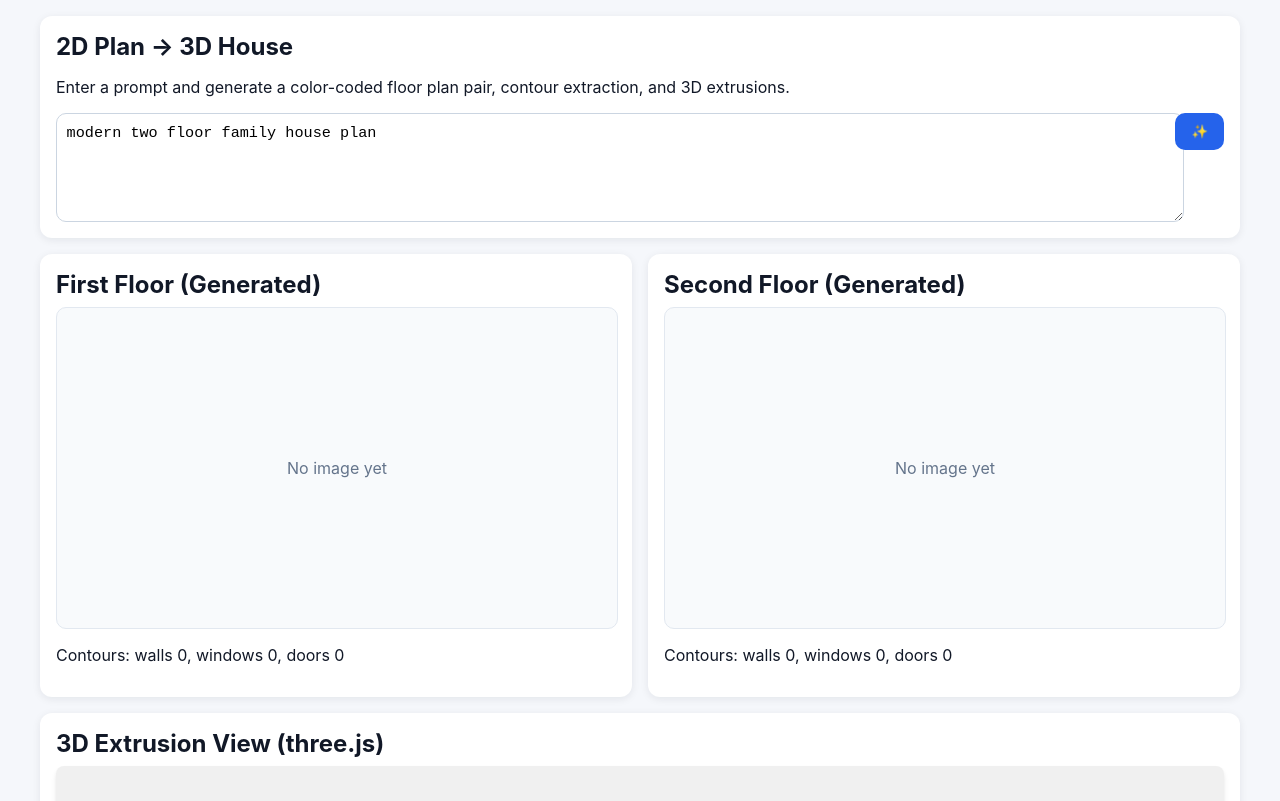
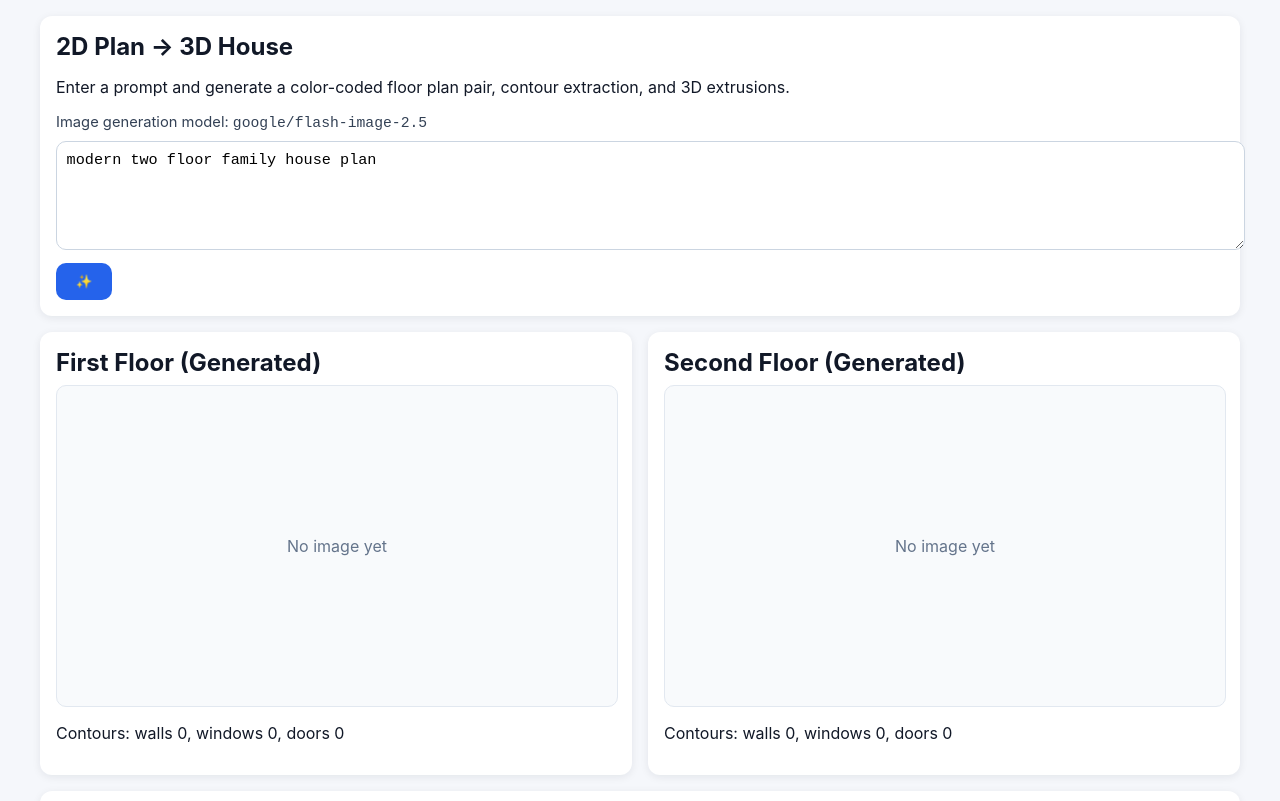
Before and after one commit to StepanKukharskiy/2DPlanTo3D, a SvelteKit app: page / in a window 1280 px wide. Shown: the top 801 px of the page. Built offline with nearby package versions, Linux system fonts and the light colour scheme.

Commit message:
Update prompt UI layout and add project README details

```diff
--- a/src/routes/+page.svelte
+++ b/src/routes/+page.svelte
@@ -355,13 +355,19 @@
 	<section class="panel">
 		<h1>2D Plan → 3D House</h1>
 		<p>Enter a prompt and generate a color-coded floor plan pair, contour extraction, and 3D extrusions.</p>
+		<p class="model-note">Image generation model: <code>google/flash-image-2.5</code></p>
 		<div class="form-row">
 			<textarea
 				bind:value={prompt}
 				rows="3"
 				placeholder="Example: compact two-storey house with staircase core and balcony"
 			></textarea>
-			<button on:click={generate} disabled={isLoading} aria-label={isLoading ? 'Generating plan' : 'Generate plan'}>
+			<button
+				class="generate-button"
+				on:click={generate}
+				disabled={isLoading}
+				aria-label={isLoading ? 'Generating plan' : 'Generate plan'}
+			>
 				{isLoading ? '⏳' : '✨'}
 			</button>
 		</div>
@@ -431,10 +437,10 @@
 	}
 
 	.form-row {
-		display: grid;
-		grid-template-columns: 1fr auto;
+		display: flex;
+		flex-direction: column;
 		gap: 0.8rem;
-		align-items: start;
+		align-items: flex-start;
 	}
 
 	textarea {
@@ -455,6 +461,16 @@
 		color: white;
 		font-weight: 600;
 		cursor: pointer;
+	}
+
+	.generate-button {
+		min-width: 56px;
+	}
+
+	.model-note {
+		margin: 0.2rem 0 0.6rem;
+		font-size: 0.92rem;
+		color: #334155;
 	}
 
 	button:disabled {
@@ -497,9 +513,5 @@
 		.results-grid {
 			grid-template-columns: 1fr;
 		}
-
-		.form-row {
-			grid-template-columns: 1fr;
-		}
 	}
 </style>
```
Also changed, not shown: 1 other file (tests, documents, lock files or other folders).
